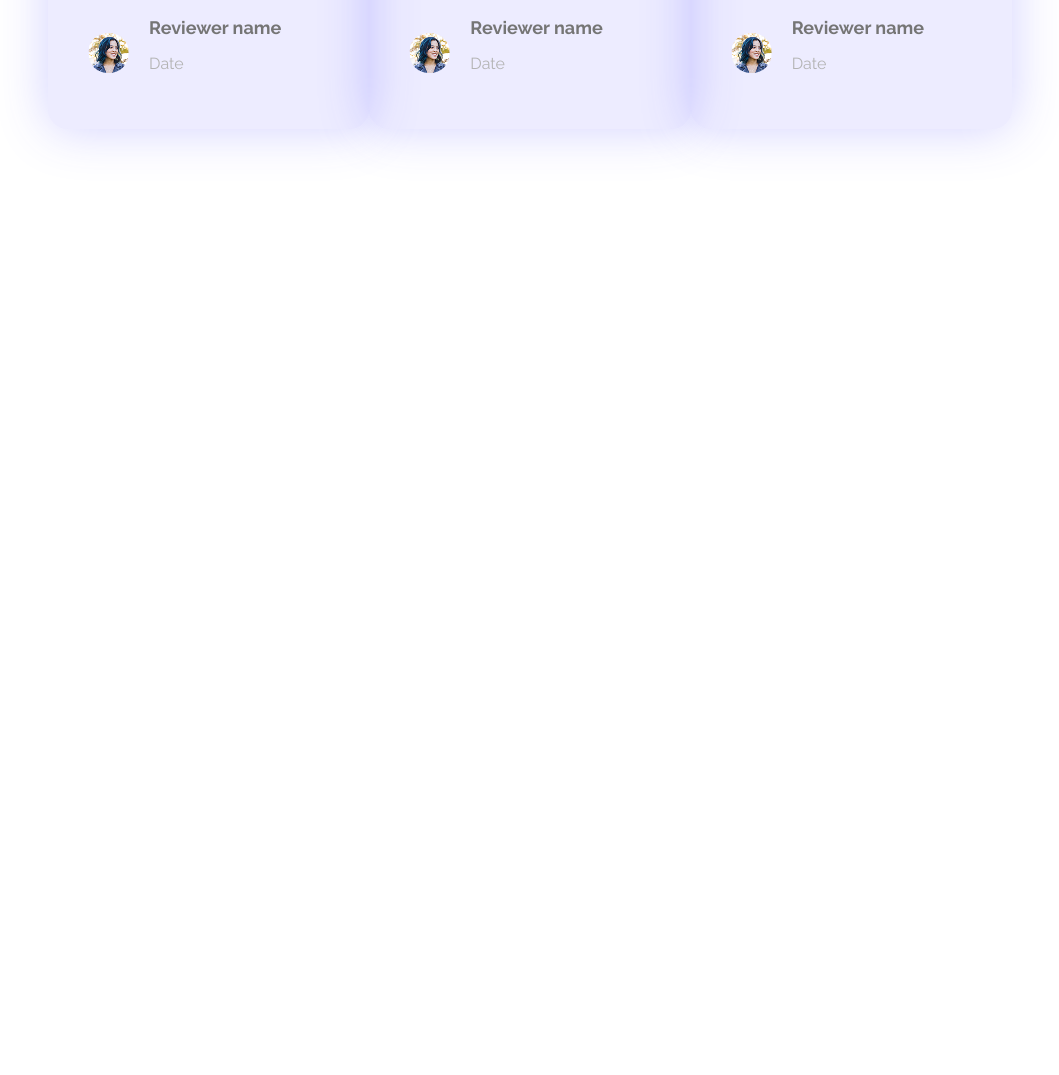
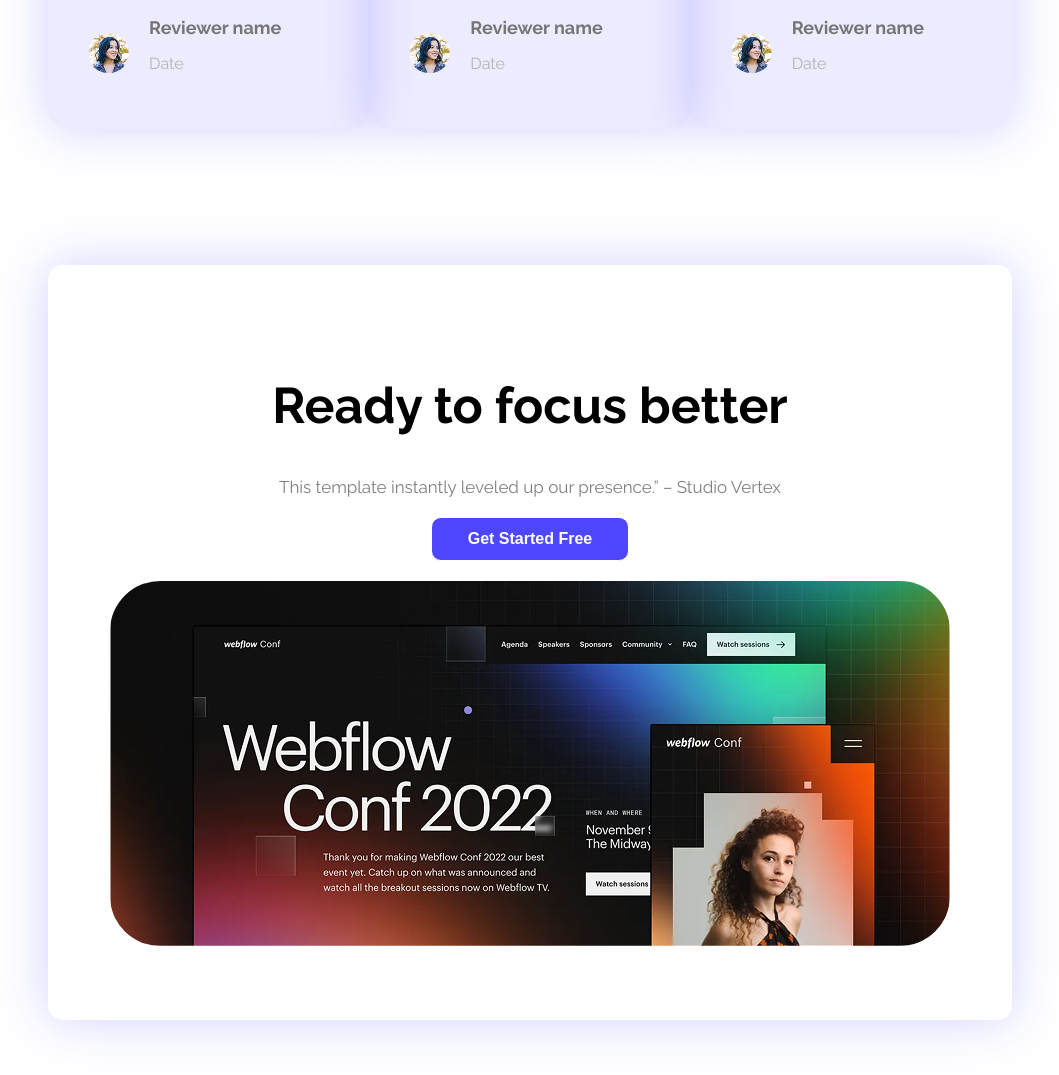
Before and after one commit to MorshedML/programming-hero-assignment-1, a plain HTML site: page index.html in a window 1280 px wide. Shown: the part 2130-3205 px from the top of the page, without its empty margins (110-1169 px from the left). Before the commit the page ends 2395 px from the top, so only its background shows below. Drawn offline with Linux system fonts and the light colour scheme.

Commit message:
Focus section added also finished

```diff
--- a/css/style.css
+++ b/css/style.css
@@ -239,3 +239,35 @@
 
 }
 /* End Review Section */
+
+
+/* Start Focus Section */
+
+.focus{
+    margin: 116px 150px;
+    padding: 70px 0;
+    border-radius: 15px;
+    background-color: #fff;
+    box-shadow: 0 0 50px rgba(77, 71, 255, 0.25);
+}
+
+.focus-title{
+    font-size: 50px;
+    font-weight: bold;
+    color: #000000;
+}
+
+.focus-description{
+    font-size: 17px;
+    color: rgba(0, 0, 0, 0.5);
+    margin: 20px 0;
+}
+.focus-part-1{
+    max-width: 600px;
+    margin: 0 auto;
+    margin-bottom: 20px;
+}
+.focus-part-2 img{
+    border-radius: 50px;
+}
+/* End Focus Section */
--- a/index.html
+++ b/index.html
@@ -159,6 +159,19 @@
             </div>
         </section>
 
+        <section class="focus">
+
+            <div class="focus-part-1 text-center">
+                <h1 class="focus-title">Ready to focus better</h1>
+                <p class="focus-description">This template instantly leveled up our presence.” – Studio Vertex</p>
+                <button class="primary-btn">Get Started Free</button>
+            </div>
+
+            <div class="focus-part-2 text-center">
+                <img src="assets/wc-big.png" alt="">
+            </div>
+        </section>
+
 
 
     </main>
```
